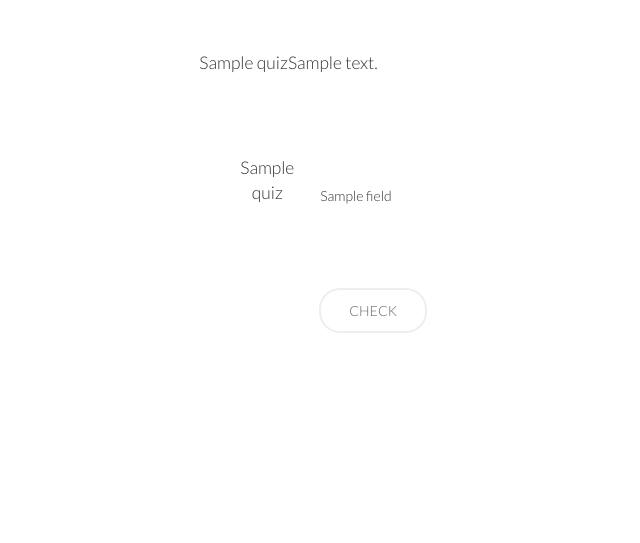
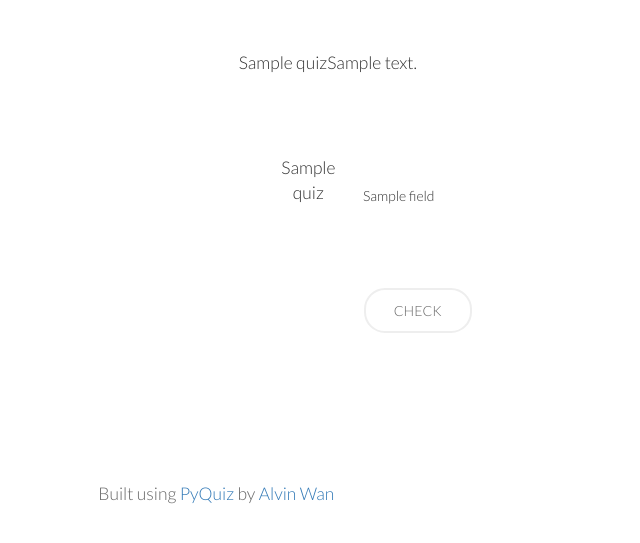
Before and after one commit to alvinwan/PyQuiz, a Flask app: template pyquiz/templates/quiz.html in a window 1280 px wide. Shown: the top 543 px of the page, without its empty margins (0-640 px from the left). Run offline with Flask 2, Linux system fonts and the light colour scheme; the template is opened without the code that fills it: most values are stand-ins (such as "Sample title", 1, 10 or a date in 2020); some libraries are stand-ins or nearby versions.

Commit message:
added signature

```diff
--- a/pyquiz/static/styles/main.css
+++ b/pyquiz/static/styles/main.css
@@ -137,3 +137,7 @@
   margin:0.5em 0;
   padding:1em;
 }
+footer {
+  padding:2em 10%;
+  color:#666;
+}
--- a/pyquiz/templates/base.html
+++ b/pyquiz/templates/base.html
@@ -18,5 +18,8 @@
     {% endblock %}
     </main>
     <div class="col-md-2"></div>
+    <footer>
+      <p>Built using <a href="http://github.com/alvinwan/PyQuiz">PyQuiz</a> by <a href="http://alvinwan.com">Alvin Wan</a></p>
+    </footer>
   </body>
 </html>
```
